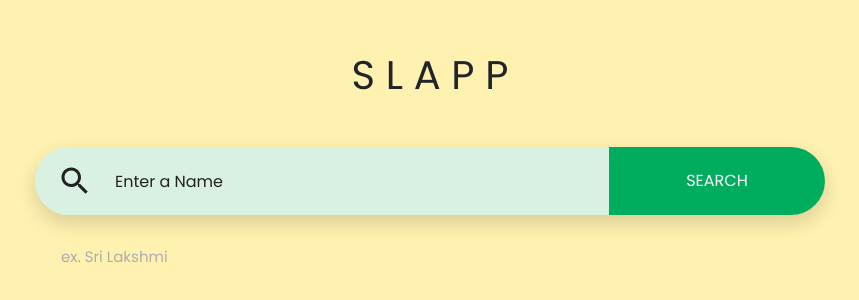
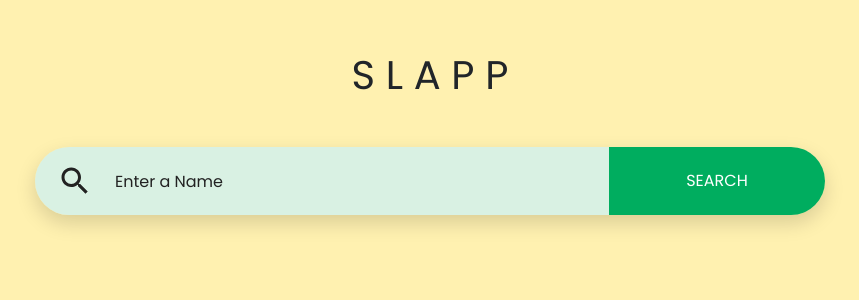
Before and after one commit to gururaja170/slapp, a plain HTML site: page index.html in a window 1280 px wide. Shown: the part 156-456 px from the top of the page, without its empty margins (210-1069 px from the left). Drawn offline with nearby package versions, Linux system fonts and the light colour scheme.

Commit message:
Update index.html

```diff
--- a/index.html
+++ b/index.html
@@ -64,7 +64,7 @@
             </button>
           </div>
         </div>
-        <span class="info">ex. Sri Lakshmi</span>
+<!--         <span class="info">ex. Sri Lakshmi</span> -->
       </form>
     </div>
     <!--MODAL 1-->
```
